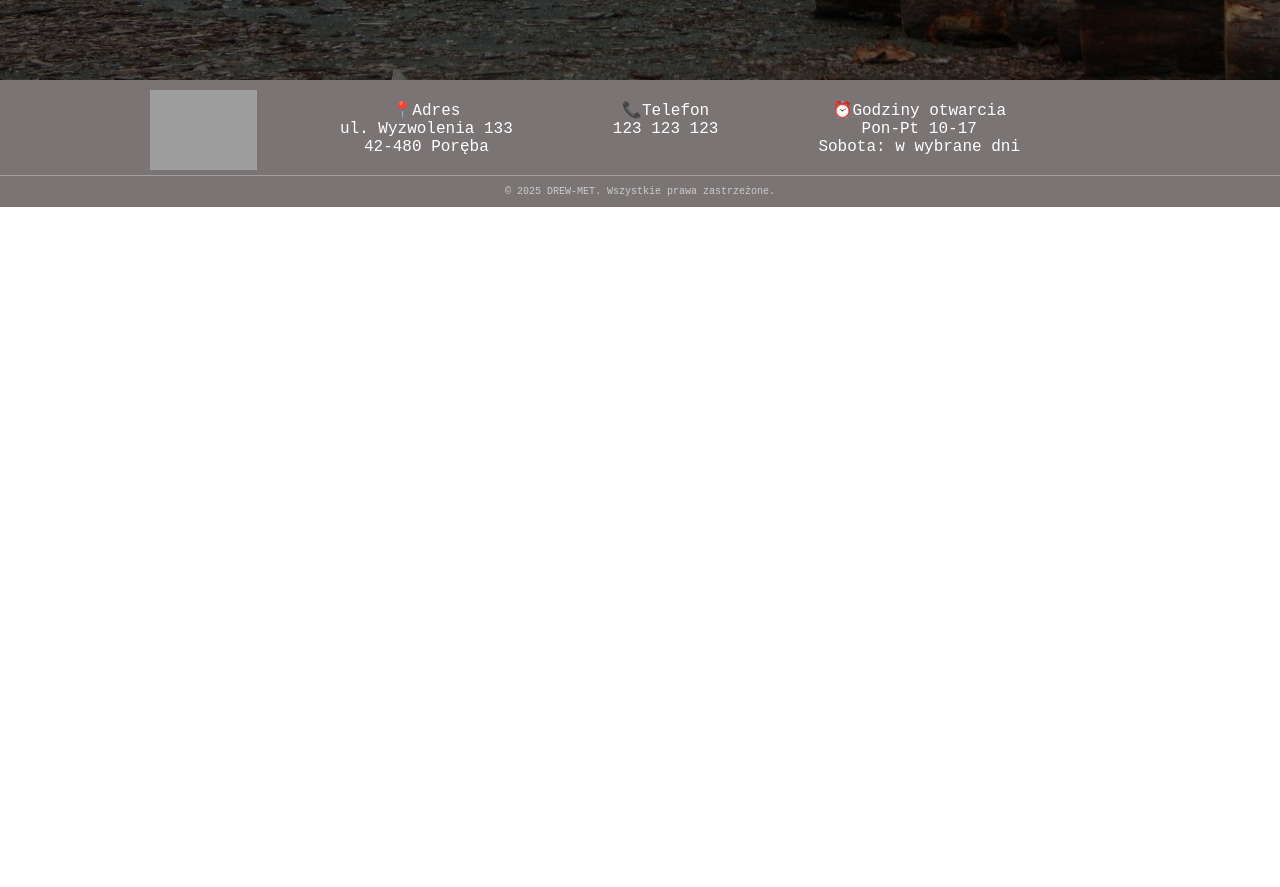
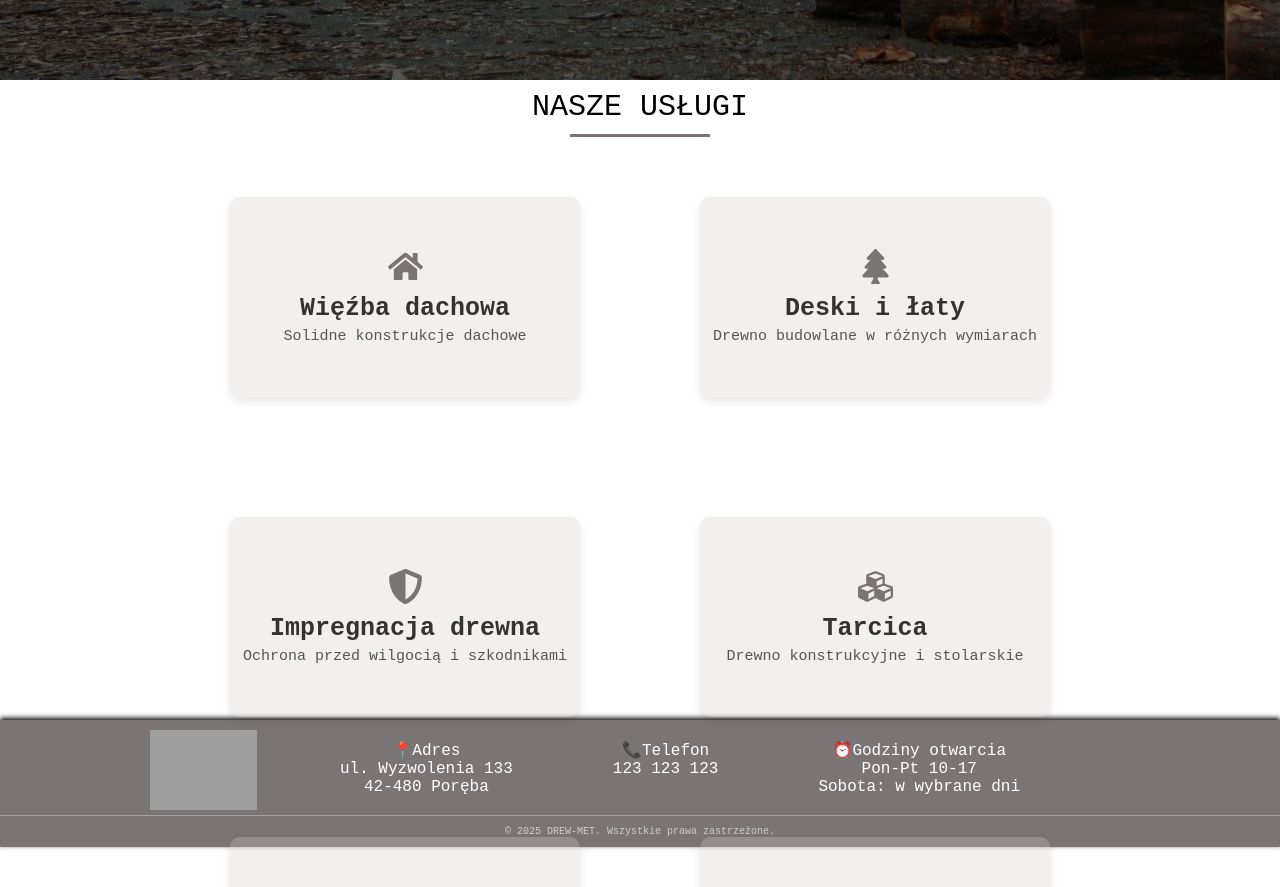
Before and after one commit to Kondziu00/drew-met, a React (Create React App) app: page / in a window 1280 px wide. Shown: the part 800-1687 px from the top of the page. Before the commit the page ends 1007 px from the top, so only its background shows below. Built offline with nearby package versions, Linux system fonts and the light colour scheme; grey boxes are pictures that could not be loaded.

Commit message:
Section services with styles

```diff
--- a/package.json
+++ b/package.json
@@ -9,6 +9,7 @@
     "@testing-library/user-event": "^13.5.0",
     "react": "^19.1.1",
     "react-dom": "^19.1.1",
+    "react-icons": "^5.5.0",
     "react-router-dom": "^7.8.2",
     "react-scripts": "5.0.1",
     "web-vitals": "^2.1.4"
--- a/src/App.js
+++ b/src/App.js
@@ -3,7 +3,7 @@ import { BrowserRouter as Router } from 'react-router-dom';
 import Nav from './components/Navigation/Nav';
 import Header from './components/MainPage/Header';
 import Footer from './components/Footer/Footer';
-
+import Services from './components/MainPage/Services';
 
 const App = () => {
 	return (
@@ -11,6 +11,7 @@ const App = () => {
 			<Nav />
 		<main>
 			<Header />
+			<Services />
 		</main>
 			<Footer />
 		</Router>
--- a/src/components/MainPage/Services.css
+++ b/src/components/MainPage/Services.css
@@ -0,0 +1,65 @@
+.services{
+    padding: 0 10rem;
+    height:  80vh;
+}
+
+.section-title{
+    text-align: center;
+    text-transform: uppercase;
+}
+
+.services h2{
+    padding-top: 1rem;
+    font-size: 3rem;
+    font-weight: lighter;
+}
+
+.underline{
+    width: 14rem;
+    height: 0.25rem;
+    margin: 1rem auto;
+    background-color: #7a7474;
+}
+
+.services-list {
+  display: flex;
+  flex-wrap: wrap;
+  justify-content: center;
+  gap: 2rem;
+}
+
+.service-card {
+  display: flex;
+  flex-direction: column;
+  justify-content: center;
+  align-items: center;
+  width: 35rem;
+  height: 20rem;
+  margin: 5rem;
+  background-color: #d4caca4b;
+  border-radius: 1rem;
+  box-shadow: 0 4px 10px rgba(0,0,0,0.1);
+  transition: transform 0.3s ease, box-shadow 0.3s ease;
+}
+
+.service-card:hover {
+  transform: translateY(-5px);
+  box-shadow: 0 6px 15px rgba(0,0,0,0.2);
+}
+
+.service-icon {
+  font-size: 3.5rem;
+  color: #7a7474;
+  margin-bottom: 1rem;
+}
+
+.service-card h3 {
+  font-size: 2.5rem;
+  margin-bottom: 0.5rem;
+  color: #333;
+}
+
+.service-card p {
+  font-size: 1.5rem;
+  color: #555;
+}
--- a/src/components/MainPage/Services.js
+++ b/src/components/MainPage/Services.js
@@ -0,0 +1,46 @@
+import './Services.css';
+import { FaHome, FaTree, FaShieldAlt, FaCubes, FaTruck, FaRulerCombined } from "react-icons/fa";
+
+const Services = () => {
+  return (
+    <section className='services'>
+      <h2 className='section-title'>nasze usługi</h2>
+      <div className='underline'></div>
+
+      <div className="services-list">
+        <div className="service-card">
+          <FaHome className="service-icon" />
+          <h3>Więźba dachowa</h3>
+          <p>Solidne konstrukcje dachowe</p>
+        </div>
+        <div className="service-card">
+          <FaTree className="service-icon" />
+          <h3>Deski i łaty</h3>
+          <p>Drewno budowlane w różnych wymiarach</p>
+        </div>
+        <div className="service-card">
+          <FaShieldAlt className="service-icon" />
+          <h3>Impregnacja drewna</h3>
+          <p>Ochrona przed wilgocią i szkodnikami</p>
+        </div>
+        <div className="service-card">
+          <FaCubes className="service-icon" />
+          <h3>Tarcica</h3>
+          <p>Drewno konstrukcyjne i stolarskie</p>
+        </div>
+        <div className="service-card">
+          <FaTruck className="service-icon" />
+          <h3>Transport drewna</h3>
+          <p>Szybka i bezpieczna dostawa</p>
+        </div>
+        <div className="service-card">
+          <FaRulerCombined className="service-icon" />
+          <h3>Cięcie na wymiar</h3>
+          <p>Dopasowanie elementów wg projektu</p>
+        </div>
+      </div>
+    </section>
+  )
+}
+
+export default Services;
```
Also changed, not shown: 1 other file (tests, documents, lock files or other folders).
